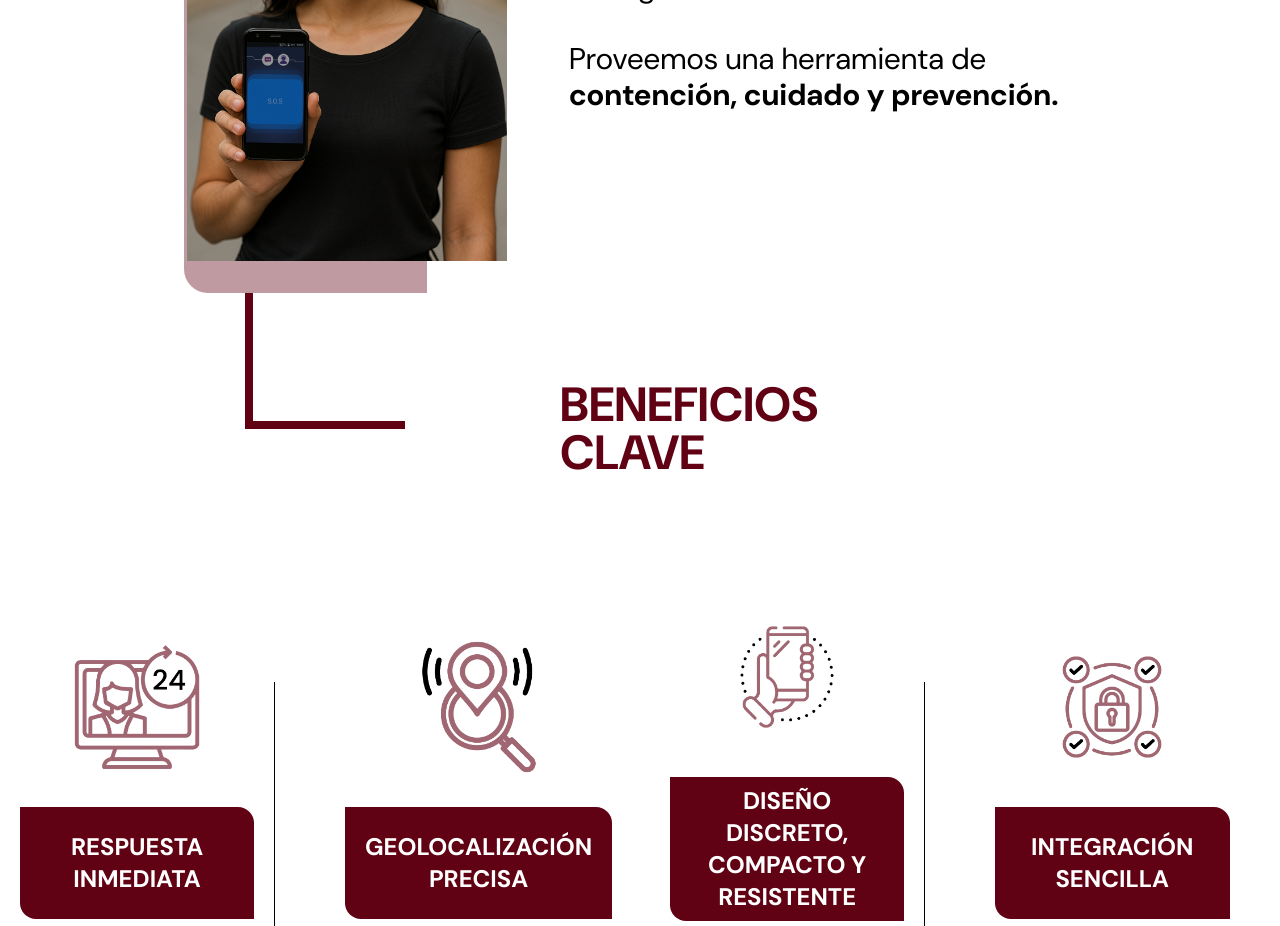
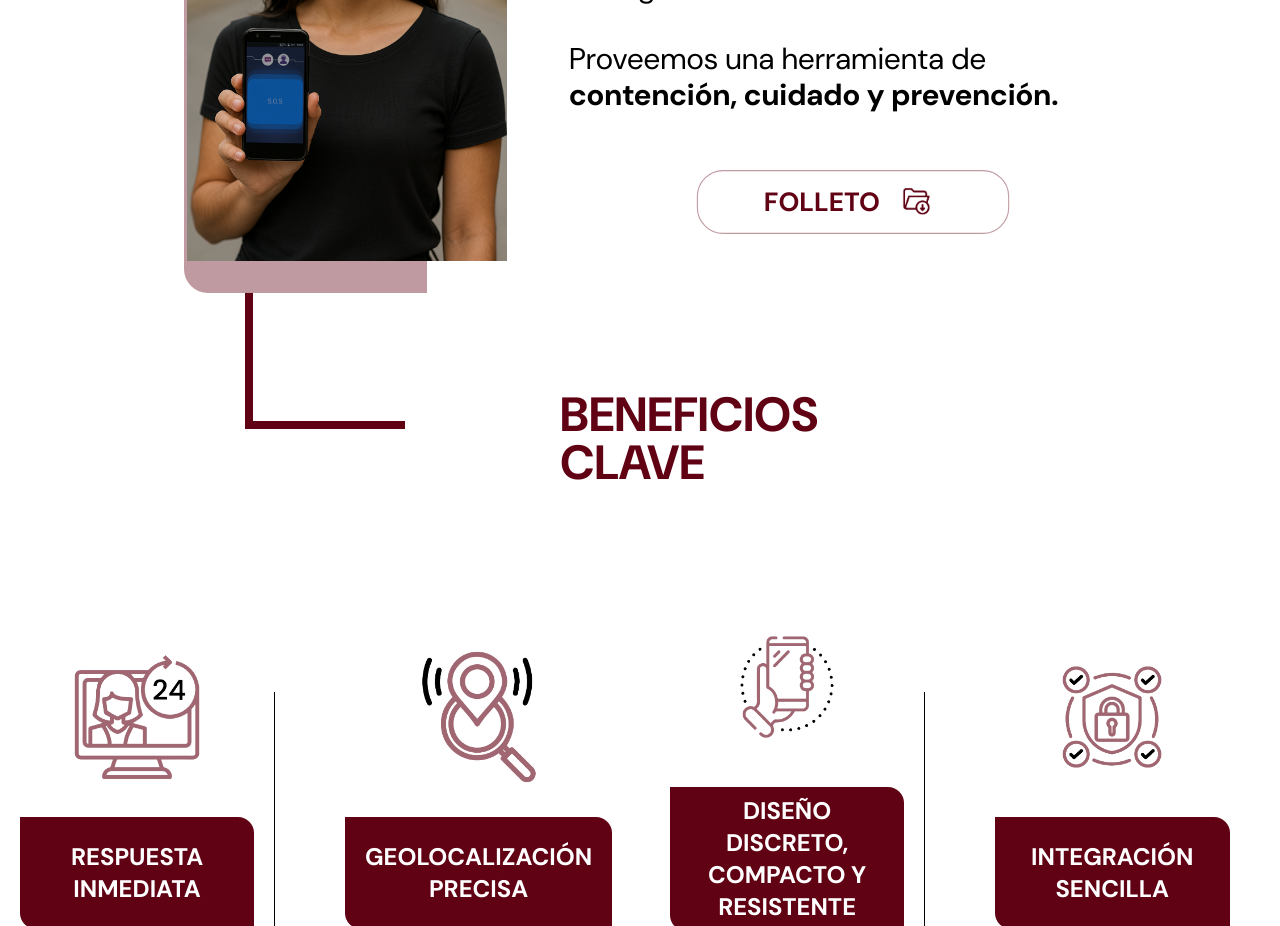
Before and after one commit to ValentinGarro/coradir-seguridad, a Next.js app: page / in a window 1280 px wide. Shown: the part 1940-2866 px from the top of the page. Built offline with nearby package versions, Linux system fonts and the light colour scheme.

Commit message:
agregando boton de descarga del folleto

```diff
--- a/src/app/componentes/home/components/antipanicButtonSection.tsx
+++ b/src/app/componentes/home/components/antipanicButtonSection.tsx
@@ -4,7 +4,8 @@ import { useRef } from "react";
 import { motion, useInView } from "framer-motion";
 export default function AntipanicButtonSection({lineBottomRef}: {lineBottomRef: React.RefObject<HTMLDivElement | null>}) {
     const lineRef = useRef(null);
-
+    const folletoRef = useRef(null);
+    const folletoIsInView = useInView(folletoRef, { amount: 0.5, once: false });
     const isInView = useInView(lineRef, { amount: 0.5, once: true});
     const isInViewBottom = useInView(lineBottomRef, { amount: 0.5, once: true });
     return (
@@ -29,6 +30,23 @@ export default function AntipanicButtonSection({lineBottomRef}: {lineBottomRef:
                     nuestros botones ante emergencias de violencia.<br/><br/>
                     Proveemos una herramienta de <b>contención, cuidado y prevención.</b>
                 </p>
+                <motion.div
+                initial={{ scale: 1 }}
+                animate={folletoIsInView ? { scale: 1.1   } : { scale: 1  }}
+                transition={{ type: "spring", stiffness: 200, damping: 20 }}
+                className="w-[50%] mx-auto xl:block  hidden"
+            >
+                <a id="boton-seguridad-desktop-descarga-folleto" download href="/Boton-antipanico-folleto.pdf" ref={folletoRef} className="flex items-center justify-center gap-2 text-red font-bold w-full py-1 text-2xl border-1 border-red-light rounded-3xl my-10 hover:scale-105 transition-all duration-300">
+                    FOLLETO
+                    <Image
+                        src="/icons/i_01.png"
+                        alt="Icono de folleto"
+                        width={1000}
+                        height={1000}
+                        className="w-12 h-12"
+                    />
+                </a>
+            </motion.div>
             </div>
             <div
                 className="relative w-fit xl:w-[50%] mx-auto"
--- a/src/app/componentes/home/components/benefitsSection.tsx
+++ b/src/app/componentes/home/components/benefitsSection.tsx
@@ -54,7 +54,7 @@ export default function BenefitsSection({lineBottomRef}: {lineBottomRef: React.R
                 transition={{ type: "spring", stiffness: 200, damping: 20 }}
                 className="w-full xl:hidden"
             >
-                <a id="boton-seguridad-2-descarga-folleto" download href="/folleto.pdf" className="flex items-center justify-center gap-2 text-red font-bold w-full py-1  border-1 border-red-light rounded-3xl my-10">
+                <a id="boton-seguridad-mobile-descarga-folleto"  download href="/Boton-antipanico-folleto.pdf" className="flex items-center justify-center gap-2 text-red font-bold w-full py-1  border-1 border-red-light rounded-3xl my-10">
                     FOLLETO
                     <Image
                         src="/icons/i_01.png"
```
Also changed, not shown: 1 other file (tests, documents, lock files or other folders).
